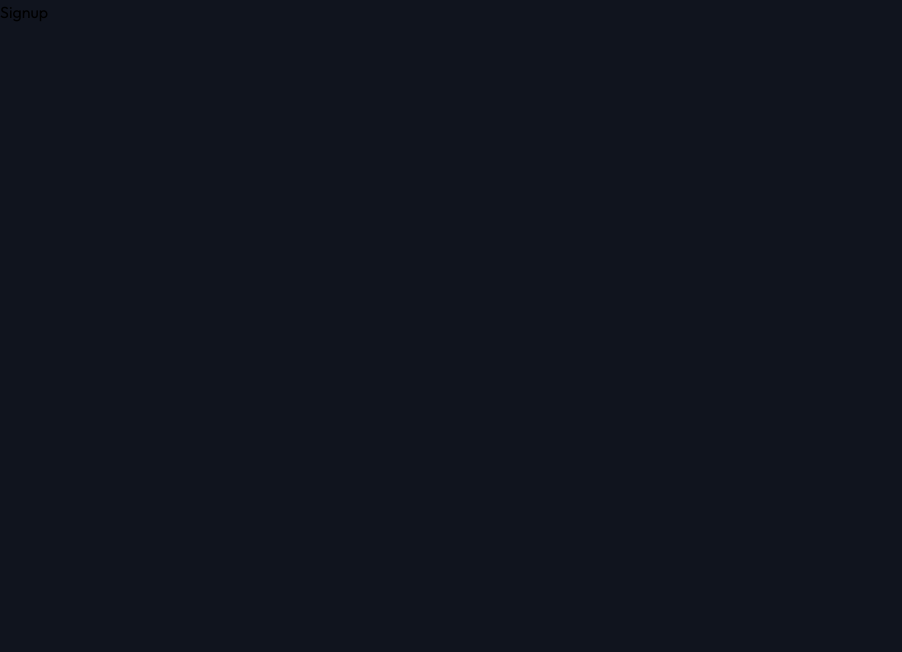
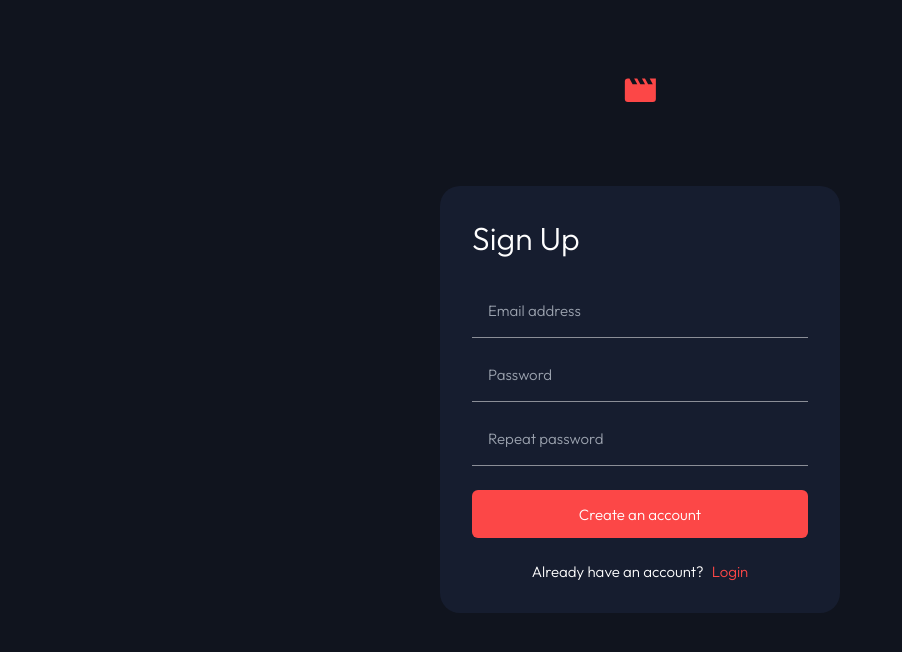
Before and after one commit to mdashfaque-mamdu-au17/entertainment-web-app-frontend, a React (Vite) app: page / in a window 1280 px wide. Shown: the top 652 px of the page, without its empty margins (0-902 px from the left). Built offline with nearby package versions, Linux system fonts and the light colour scheme.

Commit message:
signup page completed

```diff
--- a/src/pages/Signup.jsx
+++ b/src/pages/Signup.jsx
@@ -1,7 +1,81 @@
 import React from 'react';
+import { Form, Formik } from 'formik';
+import * as Yup from 'yup';
+import { Button, Input, InputBoxWrapper, Heading, Title } from '../components';
+import logo from '../assets/logo.svg';
 
 const Signup = () => {
-  return <div>Signup</div>;
+  return (
+    <div className="">
+      <div className="pt-12 pb-[58px] md:pt-20 md:pb-[72px] lg:pt-[78px] lg:pb-[83px]">
+        <img src={logo} alt="" className="w-8 h-[25px] mx-auto" />
+      </div>
+      <InputBoxWrapper>
+        <Formik
+          initialValues={{ email: '', password: '', passwordConfirmation: '' }}
+          validationSchema={Yup.object({
+            email: Yup.string()
+              .email('Invalid email')
+              .required("Can't be empty"),
+            password: Yup.string()
+              .min(6, 'Invalid password')
+              .required("Can't be empty"),
+            passwordConfirmation: Yup.string()
+              .required("Can't be empty")
+              .oneOf([Yup.ref('password')], 'password must match'),
+          })}
+          onSubmit={(values, { setSubmitting, resetForm }) => {
+            console.log({ ...values });
+            resetForm();
+          }}
+        >
+          {(formik) => {
+            return (
+              <Form className="px-6 pt-6 pb-[26px] md:px-8 md:py-8">
+                <Heading>Sign Up</Heading>
+                <div className="flex flex-col gap-6 pt-10">
+                  <Input
+                    label="Email"
+                    id="email"
+                    name="email"
+                    type="email"
+                    placeholder="Email address"
+                  />
+
+                  <Input
+                    label="Password"
+                    id="password"
+                    name="password"
+                    type="password"
+                    placeholder="Password"
+                  />
+
+                  <Input
+                    label="resetPassword"
+                    id="passwordConfirmation"
+                    name="passwordConfirmation"
+                    type="password"
+                    placeholder="Repeat password"
+                  />
+                </div>
+                <div className="pt-10 md:pt-6">
+                  <Button type="submit">Create an account</Button>
+                </div>
+                <div className="flex flex-row gap-2 pt-6 justify-center items-center">
+                  <Title type="medium" color="white">
+                    Already have an account?
+                  </Title>
+                  <Title type="medium" color="red">
+                    <a href="">Login</a>
+                  </Title>
+                </div>
+              </Form>
+            );
+          }}
+        </Formik>
+      </InputBoxWrapper>
+    </div>
+  );
 };
 
 export default Signup;
```
